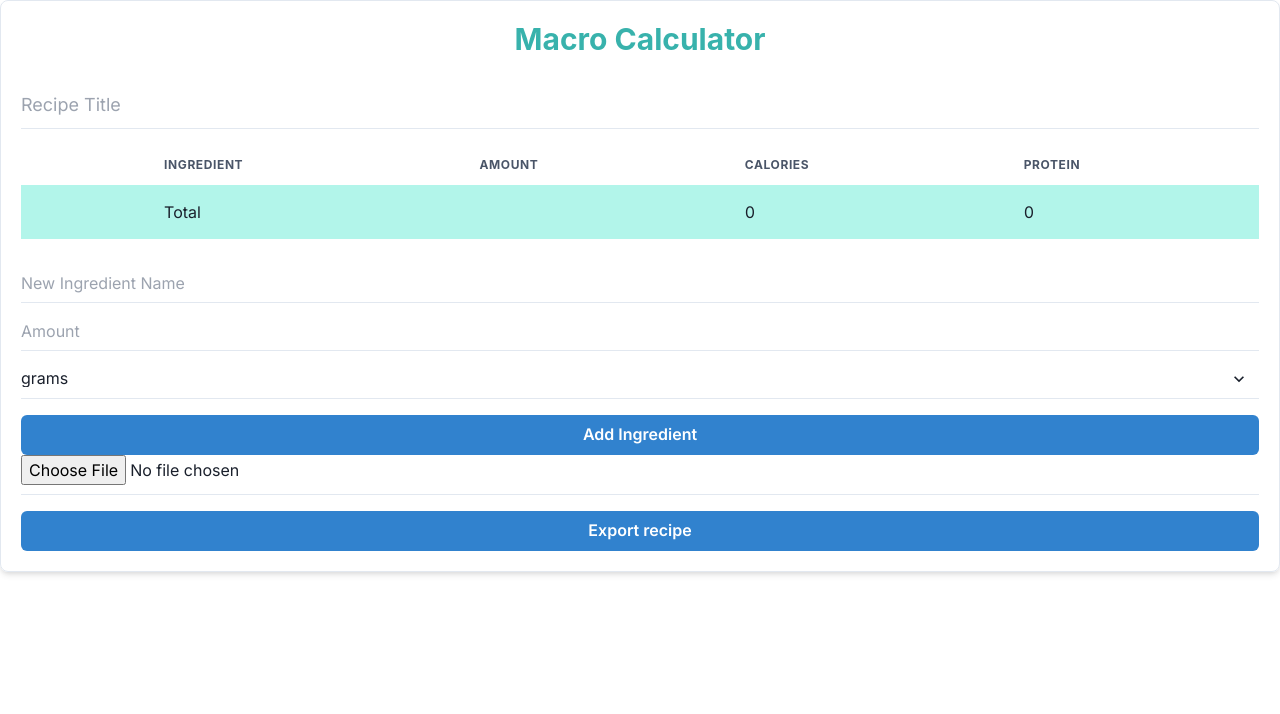
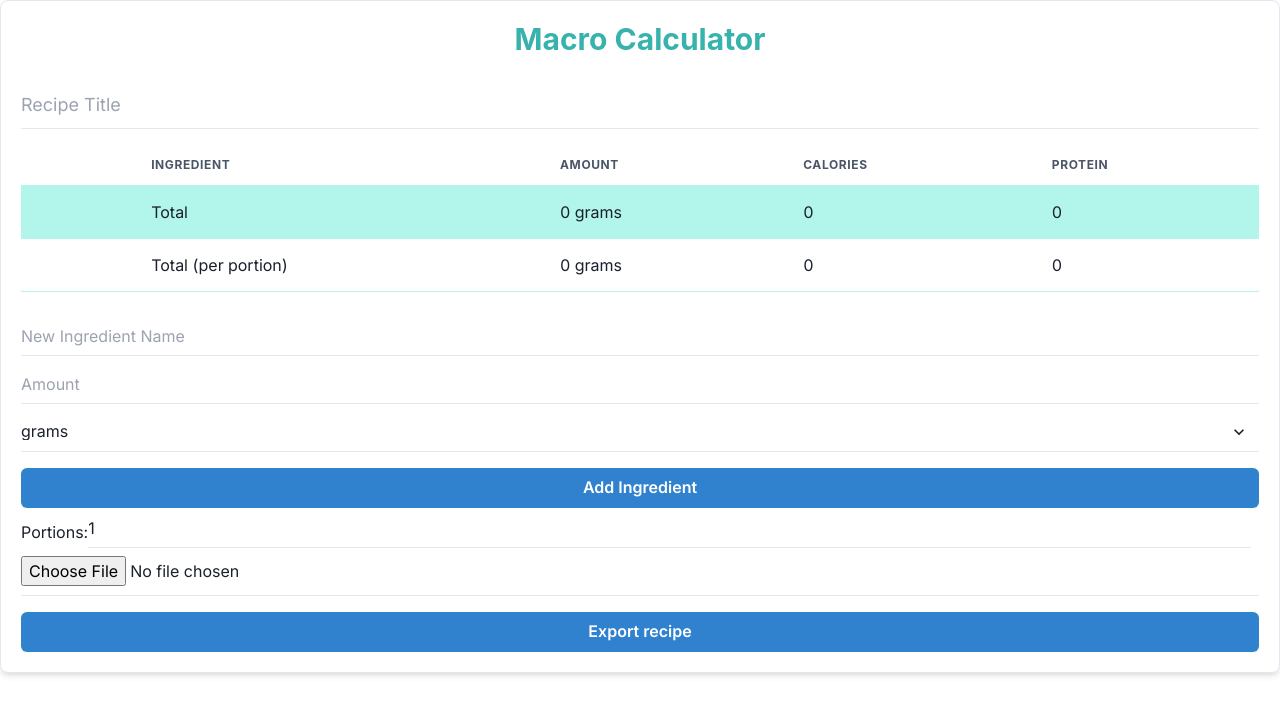
Before and after one commit to itamarom/recipe-editor, a Next.js app: page /recipe-editor/ in a window 1280 px wide. Shown: the top 714 px of the page. Built offline with nearby package versions, Linux system fonts and the light colour scheme.

Commit message:
Portion control

```diff
--- a/app/page.tsx
+++ b/app/page.tsx
@@ -41,8 +41,9 @@ interface IngredientMacros {
 }
 
 interface SavedRecipe {
-  title: string;
+  recipeTitle: string;
   ingredients: Ingredient[];
+  portions: number;
 }
 
 const ingredientsJson: IngredientMacros[] = ingredientsJsonRaw;
@@ -50,13 +51,10 @@ const ingredientsJson: IngredientMacros[] = ingredientsJsonRaw;
 const TspToCup = 1 / 48;
 const TbspToCup = 1 / 16;
 
-function getIngredientMacros(name: string): IngredientMacros {
-  return ingredientsJson.filter((i) => i.name === name)[0];
-}
-
 interface MacrosSummary {
   calories: number;
   protein: number;
+  grams: number;
 }
 
 function calculateCalories(ingredient: Ingredient): MacrosSummary | null {
@@ -96,6 +94,7 @@ function calculateCalories(ingredient: Ingredient): MacrosSummary | null {
   return {
     calories: grams * macros.calories_per_gram,
     protein: grams * macros.protein_per_gram,
+    grams,
   };
 }
 
@@ -105,6 +104,7 @@ function calculateCaloriesForAll(ingredients: Ingredient[]): MacrosSummary {
   return {
     calories: perIngredient.map((i) => i?.calories!).reduce((a, b) => a + b, 0),
     protein: perIngredient.map((i) => i?.protein!).reduce((a, b) => a + b, 0),
+    grams: perIngredient.map((i) => i?.grams!).reduce((a, b) => a + b, 0),
   };
 }
 
@@ -121,6 +121,7 @@ const MainPage = () => {
   });
 
   const [newIngredientName, setNewIngredientName] = useState("");
+  const [portions, setPortions] = useState(1);
   const [suggestions, setSuggestions] = useState<IngredientMacros[]>([]);
 
   // Setup Fuse.js options
@@ -160,17 +161,15 @@ const MainPage = () => {
 
   const exportRecipe = () => {
     // Create a JSON string from the recipe title and ingredients
-    const recipeData = JSON.stringify(
-      {
-        title: recipeTitle,
-        ingredients: ingredients,
-      },
-      null,
-      2
-    ); // The `null` and `2` arguments format the JSON for readability
+    const recipeData: SavedRecipe = {
+      recipeTitle,
+      ingredients,
+      portions,
+    };
+    const recipeDataJson = JSON.stringify(recipeData, null, 2); // The `null` and `2` arguments format the JSON for readability
 
     // Create a blob with the JSON data
-    const blob = new Blob([recipeData], { type: "application/json" });
+    const blob = new Blob([recipeDataJson], { type: "application/json" });
 
     // Create a URL for the blob
     const url = URL.createObjectURL(blob);
@@ -202,7 +201,8 @@ const MainPage = () => {
           const recipe: SavedRecipe = JSON.parse(content);
 
           if (Array.isArray(recipe.ingredients)) {
-            setRecipeTitle(recipe.title || "");
+            setRecipeTitle(recipe.recipeTitle || "");
+            setPortions(recipe.portions);
             setIngredients(
               recipe.ingredients.map((ingredient) => ({
                 ...ingredient,
@@ -301,9 +301,18 @@ const MainPage = () => {
 
           <Tr>
             <Td></Td>
-            <Td colSpan={2}>Total</Td>
+            <Td>Total</Td>
+            <Td>{total.grams} grams</Td>
             <Td>{total.calories}</Td>
             <Td>{total.protein}</Td>
+          </Tr>
+
+          <Tr>
+            <Td></Td>
+            <Td>Total (per portion)</Td>
+            <Td>{total.grams / (portions || 1)} grams</Td>
+            <Td>{total.calories / (portions || 1)}</Td>
+            <Td>{total.protein / (portions || 1)}</Td>
           </Tr>
         </Tbody>
       </Table>
@@ -380,6 +389,20 @@ const MainPage = () => {
         >
           Add Ingredient
         </Button>
+        <Box className="flex items-center justify-center">
+          Portions:
+          <Input
+            type="number"
+            name="portions"
+            value={portions}
+            onChange={(e) => setPortions(parseFloat(e.target.value))}
+            placeholder="Portions"
+            mr={2}
+            variant="flushed"
+            focusBorderColor="teal.300"
+            mb={2}
+          />
+        </Box>
         <Input
           type="file"
           accept=".json"
```
